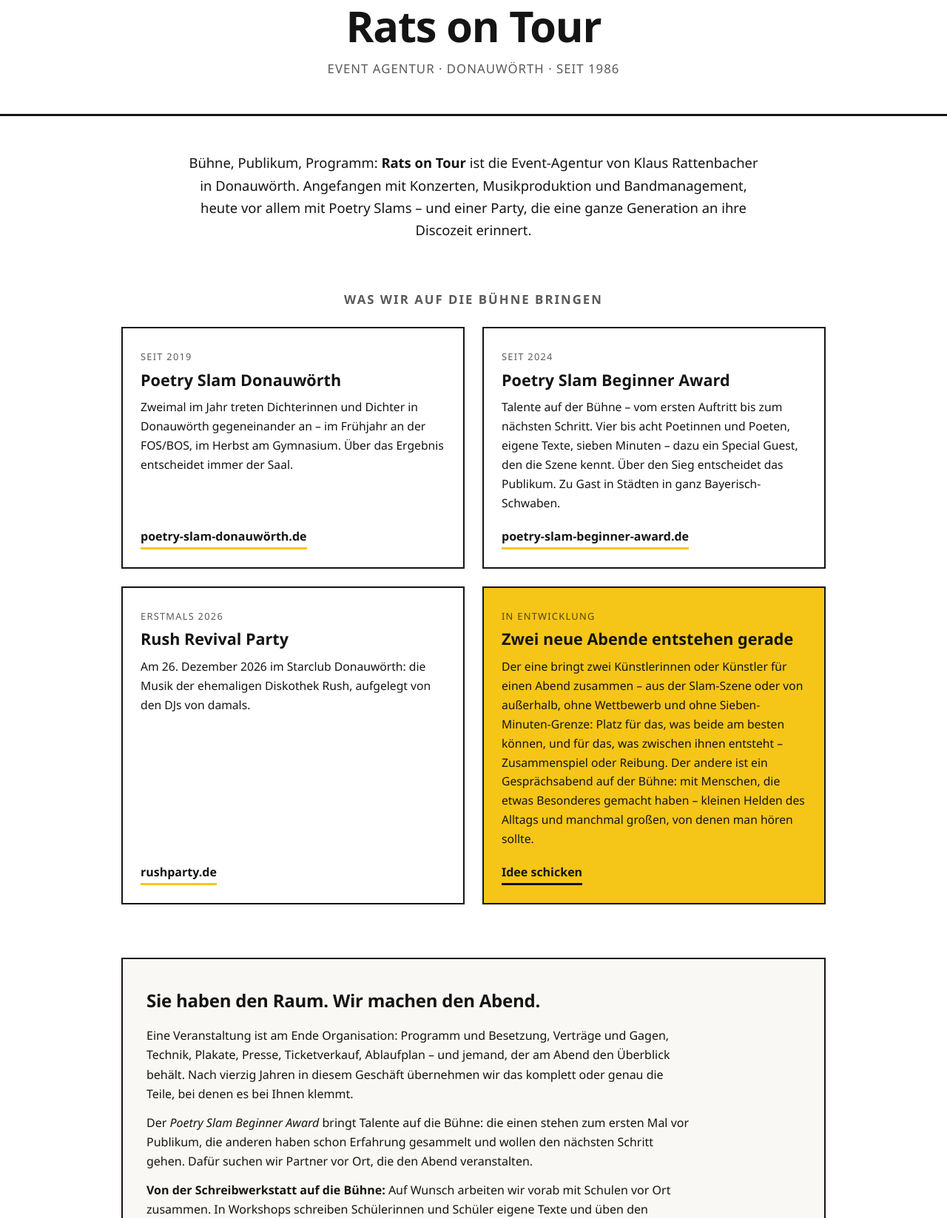
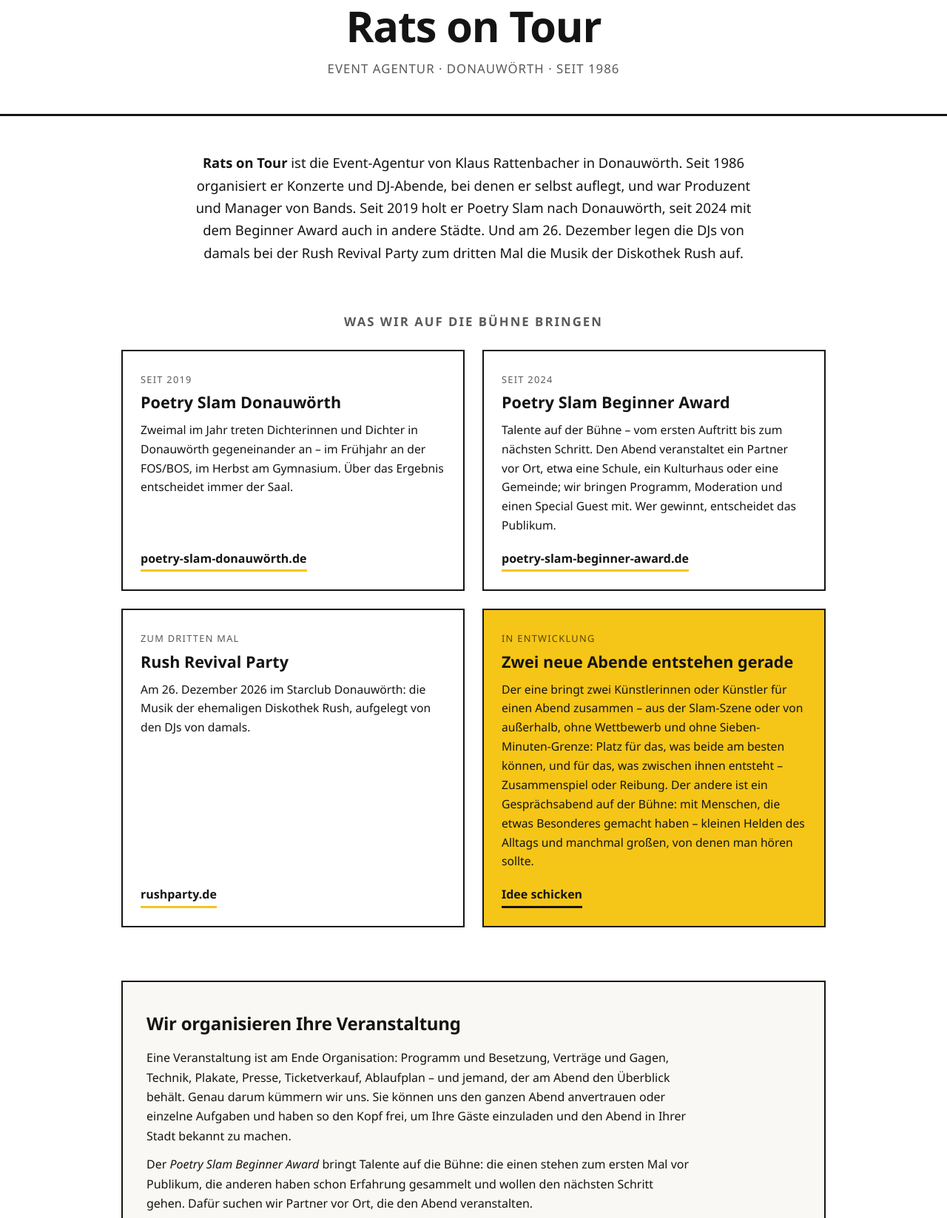
Before and after one commit to klausrattenbacher/rats-on-tour.de, a plain HTML site: page index.html in a window 1280 px wide. Shown: the part 306-1953 px from the top of the page at 74% size. Drawn offline with Linux system fonts and the light colour scheme.

Commit message:
Einleitung, Kästen, Überschrift und Anfrage-Abschnitt überarbeitet (26.11.2026)

```diff
--- a/index.html
+++ b/index.html
@@ -248,10 +248,12 @@
 <main class="huelle">
 
     <p class="intro">
-        Bühne, Publikum, Programm: <strong>Rats on Tour</strong> ist die Event-Agentur von
-        Klaus Rattenbacher in Donauwörth. Angefangen mit Konzerten, Musikproduktion und
-        Bandmanagement, heute vor allem mit Poetry Slams – und einer Party, die eine ganze
-        Generation an ihre Discozeit erinnert.
+        <strong>Rats on Tour</strong> ist die Event-Agentur von Klaus Rattenbacher in
+        Donauwörth. Seit 1986 organisiert er Konzerte und DJ-Abende, bei denen er selbst
+        auflegt, und war Produzent und Manager von Bands. Seit 2019 holt er Poetry Slam nach
+        Donauwörth, seit 2024 mit dem Beginner Award auch in andere Städte. Und am
+        26. Dezember legen die DJs von damals bei der Rush Revival Party zum dritten Mal die
+        Musik der Diskothek Rush auf.
     </p>
 
     <h2>Was wir auf die Bühne bringen</h2>
@@ -273,16 +275,16 @@
             <span class="seit">seit 2024</span>
             <h3>Poetry Slam Beginner Award</h3>
             <p>
-                Talente auf der Bühne – vom ersten Auftritt bis zum nächsten Schritt.
-                Vier bis acht Poetinnen und Poeten, eigene
-                Texte, sieben Minuten – dazu ein Special Guest, den die Szene kennt. Über den
-                Sieg entscheidet das Publikum. Zu Gast in Städten in ganz Bayerisch-Schwaben.
+                Talente auf der Bühne – vom ersten Auftritt bis zum nächsten Schritt. Den Abend
+                veranstaltet ein Partner vor Ort, etwa eine Schule, ein Kulturhaus oder eine
+                Gemeinde; wir bringen Programm, Moderation und einen Special Guest mit. Wer
+                gewinnt, entscheidet das Publikum.
             </p>
             <span class="zur-seite">poetry-slam-beginner-award.de</span>
         </a>
 
         <a class="karte" href="https://rushparty.de">
-            <span class="seit">erstmals 2026</span>
+            <span class="seit">zum dritten Mal</span>
             <h3>Rush Revival Party</h3>
             <p>
                 Am 26. Dezember 2026 im Starclub Donauwörth: die Musik der ehemaligen Diskothek
@@ -308,12 +310,13 @@
     </div>
 
     <section class="anfrage" id="anfrage">
-        <h2>Sie haben den Raum. Wir machen den Abend.</h2>
+        <h2>Wir organisieren Ihre Veranstaltung</h2>
         <p>
             Eine Veranstaltung ist am Ende Organisation: Programm und Besetzung, Verträge und
             Gagen, Technik, Plakate, Presse, Ticketverkauf, Ablaufplan – und jemand, der am Abend
-            den Überblick behält. Nach vierzig Jahren in diesem Geschäft übernehmen wir das
-            komplett oder genau die Teile, bei denen es bei Ihnen klemmt.
+            den Überblick behält. Genau darum kümmern wir uns. Sie können uns den
+            ganzen Abend anvertrauen oder einzelne Aufgaben und haben so den Kopf frei, um Ihre
+            Gäste einzuladen und den Abend in Ihrer Stadt bekannt zu machen.
         </p>
         <p>
             Der <em>Poetry Slam Beginner Award</em> bringt Talente auf die Bühne: die einen stehen
@@ -337,9 +340,10 @@
             Volkshochschule, ein Verein oder eine Kommune.
         </p>
         <p>
-            <strong>Die Kosten sind noch offen?</strong> Dann reden wir darüber. Gemeinsam finden
-            wir heraus, wie und von wem der Abend getragen werden kann, zum Beispiel über
-            Eintritt, Sponsoren aus der Region oder Fördermittel.
+            <strong>Die Kosten sind noch offen?</strong> Das muss kein Hindernis sein. Ein Abend
+            muss sich nicht aus einer Quelle allein tragen: Eintritt, Sponsoren aus der Region und
+            Fördermittel lassen sich verbinden. Wie das für Ihren Abend aussehen kann, finden wir
+            gemeinsam heraus.
         </p>
         <p>
             Ideal ist eine Schulaula, der Abend funktioniert aber in jedem Saal mit Bühne.
```
